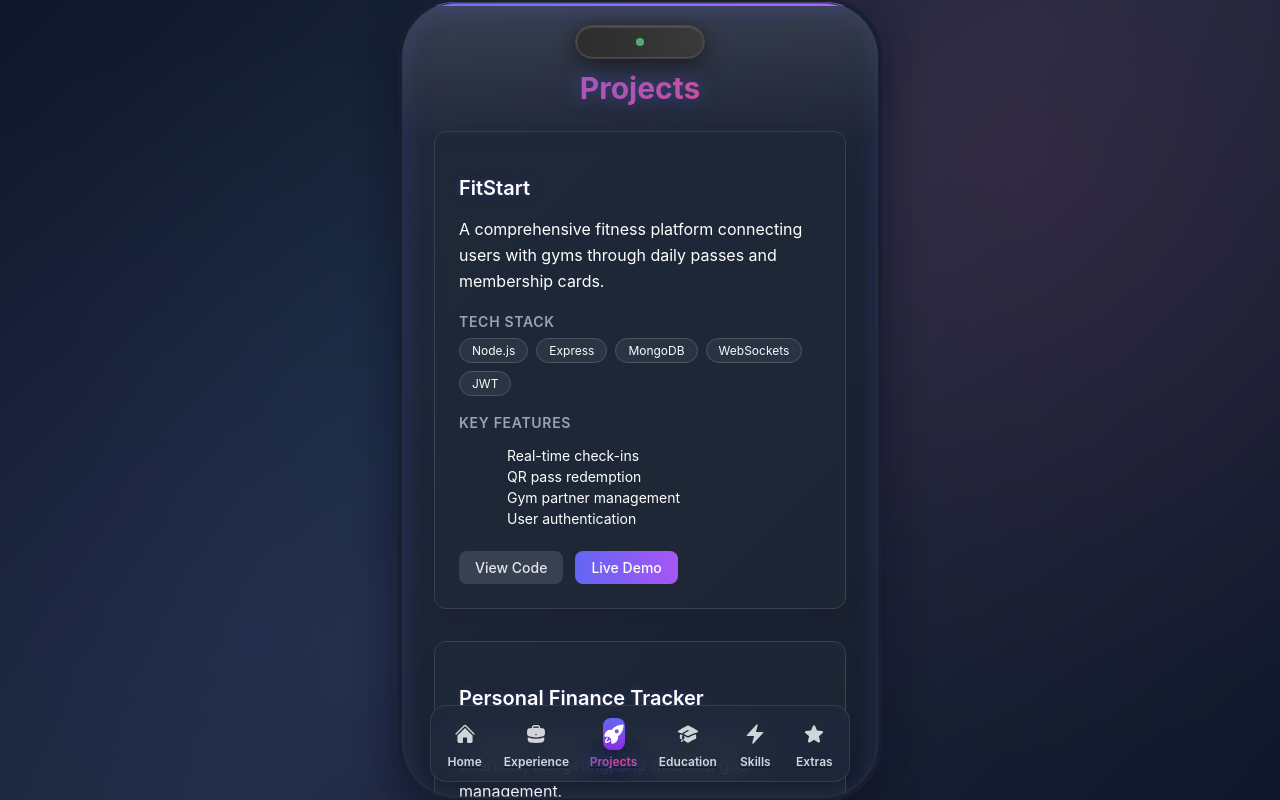
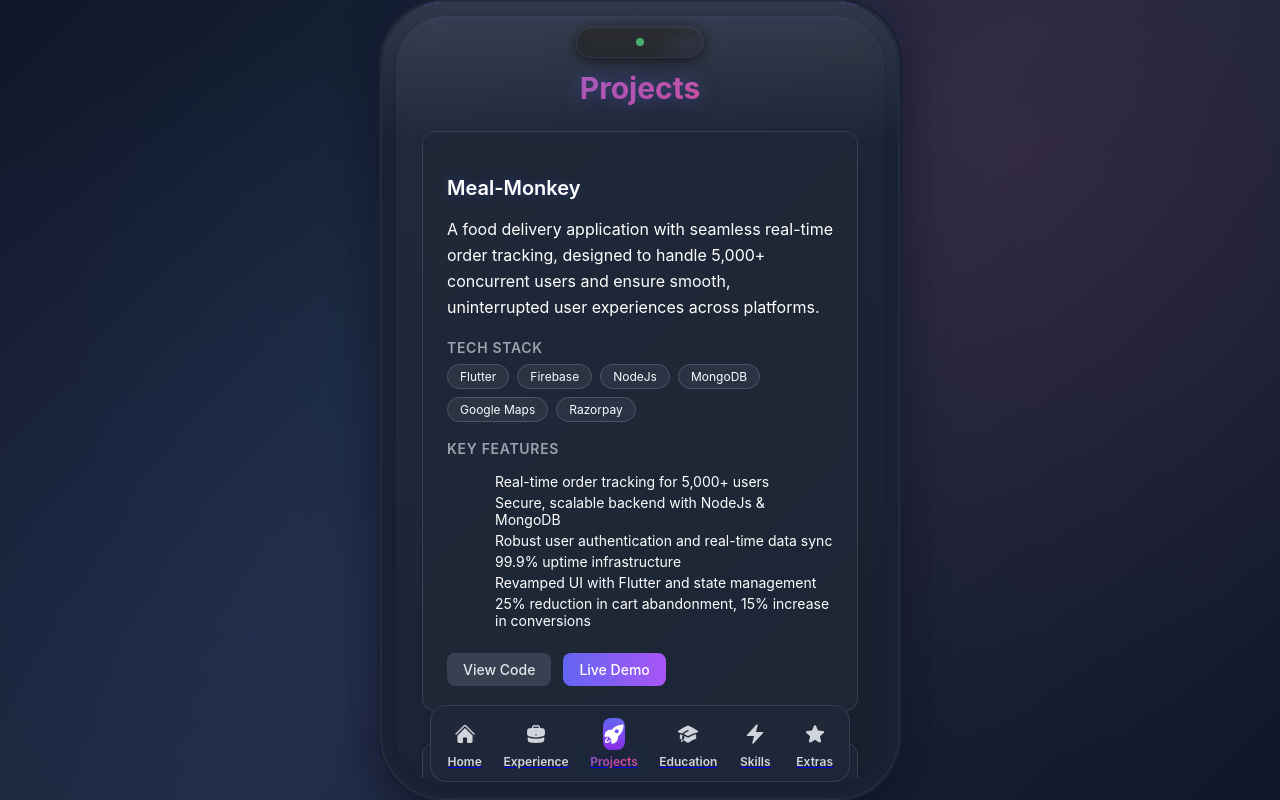
Before and after one commit to yashnandwanii/My-portfolio, a React (Vite) app in the folder my-portfolio/: page /projects in a window 1280 px wide. Built offline with nearby package versions, Linux system fonts and the light colour scheme.

Commit message:
new nandwani

```diff
--- a/my-portfolio/src/App.tsx
+++ b/my-portfolio/src/App.tsx
@@ -11,7 +11,9 @@ import {
   HiBars3,
   HiXMark,
   HiHeart,
-  HiCodeBracket
+  HiCodeBracket,
+  HiSun,
+  HiMoon
 } from "react-icons/hi2";
 import Loader from "./components/Loader";
 import Experience from "./components/Experience";
@@ -85,20 +87,17 @@ function App() {
     <Router>
       <div className="min-h-screen w-full flex items-center justify-center dark-bg">
         <div
-          className={`phone-frame premium-iphone-frame ${
-            isMobile
-              ? "w-full h-full max-w-full max-h-full bg-black"
-              : "relative overflow-hidden"
-          }`}
+          className="phone-frame premium-iphone-frame overflow-hidden"
           style={isMobile ? {} : {
-            width: 480, // Wider for iPhone 16 Pro Max
-            height: 1040, // Proportional height
-            maxWidth: "100vw",
-            maxHeight: "100vh",
-            boxShadow: "0 0 0 2px #181f2e, 0 0 32px 4px rgba(99,102,241,0.12), 0 8px 40px 0 rgba(0,0,0,0.7)",
+            width: 520,
+            height: 1040,
+            maxWidth: '100vw',
+            maxHeight: '100vh',
+            boxShadow: '0 0 0 2px #181f2e, 0 0 32px 4px rgba(99,102,241,0.12), 0 8px 40px 0 rgba(0,0,0,0.7)',
             borderRadius: 56,
-            border: "2.5px solid #181f2e",
-            background: "linear-gradient(135deg, #181f2e 0%, #232b3e 100%)"
+            border: '2.5px solid #181f2e',
+            background: 'linear-gradient(135deg, #181f2e 0%, #232b3e 100%)',
+            position: 'relative'
           }}
         >
           {/* Dynamic Island for desktop */}
@@ -110,7 +109,7 @@ function App() {
             </div>
           )}
           {/* Content area: less top padding for Home page */}
-          <div className={`${location === '/' ? 'pt-32' : 'pt-48'} pb-4 px-4 h-full overflow-y-auto bg-gray-900 rounded-b-3xl premium-content-shadow`}>
+          <div className={`${location === '/' ? 'pt-32' : 'pt-48'} pb-4 pt-8 pb-8 px-6 h-full overflow-y-auto premium-content-shadow`}>
             <Suspense fallback={<Loader />}>
               <Routes>
                 {pages.map((page) => (
@@ -138,18 +137,6 @@ function App() {
           </div>
         </div>
       </div>
-      {/* Responsive: Remove iPhone frame on mobile */}
-      <style>{`
-        @media (max-width: 768px) {
-          div[style*='width: 430px'] {
-            width: 100vw !important;
-            height: 100vh !important;
-            border: none !important;
-            border-radius: 0 !important;
-            box-shadow: none !important;
-          }
-        }
-      `}</style>
     </Router>
   );
 }
--- a/my-portfolio/src/components/Navbar.tsx
+++ b/my-portfolio/src/components/Navbar.tsx
@@ -31,13 +31,13 @@ const Navbar: React.FC = () => {
             <Link
               key={page.path}
               to={page.path}
-              className={`flex flex-col items-center justify-center px-3 py-1 rounded-xl transition-all duration-200 relative ${isActive ? 'bg-gradient-to-b from-indigo-500/20 to-purple-600/20' : 'hover:bg-gray-800/50'}`}
+              className={`flex flex-col items-center justify-center px-3 py-1 rounded-xl transition-all duration-300 relative group will-change-transform will-change-shadow ${isActive ? 'bg-gradient-to-b from-indigo-500/20 to-purple-600/20' : ''}`}
               style={{ minWidth: 48 }}
             >
-              <div className={`flex items-center justify-center w-8 h-8 mb-1 rounded-lg ${isActive ? 'bg-gradient-to-br from-indigo-500 to-purple-600 shadow-xl text-white' : 'bg-gray-800/50 text-gray-300'}`}>
+              <div className={`flex items-center justify-center w-8 h-8 mb-1 rounded-lg transition-all duration-300 group-hover:scale-110 group-hover:shadow-[0_4px_24px_0_rgba(99,102,241,0.18)] group-hover:bg-gradient-to-br group-hover:from-indigo-500/30 group-hover:to-purple-600/30 group-hover:backdrop-blur-md group-hover:-translate-y-1 ${isActive ? 'bg-gradient-to-br from-indigo-500 to-purple-600 shadow-xl text-white' : 'bg-gray-800/50 text-gray-300'}`}>
                 <IconComponent size={22} />
               </div>
-              <span className={`text-xs font-semibold ${isActive ? 'glowy-text' : 'text-gray-300'} transition-all`}>{page.name}</span>
+              <span className={`text-xs font-semibold transition-all duration-300 group-hover:bg-gradient-to-r group-hover:from-indigo-400 group-hover:to-purple-400 group-hover:bg-clip-text group-hover:text-transparent group-hover:drop-shadow-md ${isActive ? 'glowy-text' : 'text-gray-300'}`}>{page.name}</span>
               {isActive && (
                 <span className="absolute -bottom-1 left-1/2 -translate-x-1/2 w-8 h-1 rounded-full bg-gradient-to-r from-indigo-500 to-purple-600 shadow-xl animate-pulse"></span>
               )}
--- a/my-portfolio/src/components/Projects.tsx
+++ b/my-portfolio/src/components/Projects.tsx
@@ -4,29 +4,79 @@ import PageDivider from "./PageDivider";
 
 const projects = [
   {
-    name: "FitStart",
-    description: "A comprehensive fitness platform connecting users with gyms through daily passes and membership cards.",
-    tech: ["Node.js", "Express", "MongoDB", "WebSockets", "JWT"],
-    features: ["Real-time check-ins", "QR pass redemption", "Gym partner management", "User authentication"],
-    github: "https://github.com/yashnandwani/fitstart",
-    live: "https://fitstart.com"
+    name: "Meal-Monkey",
+    description: "A food delivery application with seamless real-time order tracking, designed to handle 5,000+ concurrent users and ensure smooth, uninterrupted user experiences across platforms.",
+    tech: ["Flutter", "Firebase", "NodeJs", "MongoDB", "Google Maps", "Razorpay"],
+    features: [
+      "Real-time order tracking for 5,000+ users",
+      "Secure, scalable backend with NodeJs & MongoDB",
+      "Robust user authentication and real-time data sync",
+      "99.9% uptime infrastructure",
+      "Revamped UI with Flutter and state management",
+      "25% reduction in cart abandonment, 15% increase in conversions"
+    ],
+    period: "Feb 2025 – Jun 2025",
+    github: "https://github.com/yashnandwani/meal-monkey",
+    live: "https://meal-monkey-demo.com"
   },
   {
-    name: "Personal Finance Tracker",
-    description: "A web application for tracking personal finances, budgeting, and financial goal management.",
-    tech: ["Node.js", "Express", "MongoDB", "JWT", "REST API"],
-    features: ["Budget planning", "Expense categorization", "Goal tracking", "Secure authentication"],
-    github: "https://github.com/yashnandwani/finance-tracker",
-    live: "https://finance-tracker.com"
+    name: "Quizzler",
+    description: "A scalable quiz platform for 5,000+ tech students with 10+ topic-wise quizzes covering DevOps, Kubernetes, and Networking.",
+    tech: ["Flutter", "Firebase", "Gemini", "VertexAI"],
+    features: [
+      "Dynamic quiz generation with Gemini LLM",
+      "10+ topic-wise quizzes",
+      "Real-time backend with Firebase Firestore & Auth",
+      "Supports 10K+ quiz attempts and user management",
+      "80% reduction in manual curation via AI"
+    ],
+    period: "Nov 2024 – Jun 2025",
+    github: "https://github.com/yashnandwanii/Quizzler",
+    live: "https://quizzler-demo.com"
   },
   {
-    name: "E-Commerce Platform",
-    description: "A full-stack e-commerce solution with user management, product catalog, and payment integration.",
-    tech: ["React", "Node.js", "MongoDB", "Stripe", "Redux"],
-    features: ["Product catalog", "Shopping cart", "Payment processing", "Order management"],
-    github: "https://github.com/yashnandwani/ecommerce",
-    live: "https://ecommerce-demo.com"
-  }
+    name: "Task Management App",
+    description: "A productivity app for managing tasks, deadlines, and team collaboration with offline support.",
+    tech: ["Flutter", "Cubit", "SQLite", "Docker", "TypeScript"],
+    features: [
+      "Task creation, deadlines, and reminders",
+      "Offline support with SQLite",
+      "Team collaboration and status tracking",
+      "Dockerized backend for easy deployment"
+    ],
+    period: "2025",
+    github: "https://github.com/yashnandwanii/Task-Manager-App",
+    live: "https://task-manager-demo.com"
+  },
+  {
+    name: "News App",
+    description: "A modern news application with real-time updates, personalized feeds, and push notifications.",
+    tech: ["Flutter", "GetX", "Firebase"],
+    features: [
+      "Personalized news feed",
+      "Real-time updates and push notifications",
+      "Seamless navigation with GetX",
+      "Firebase backend for scalability and analytics"
+    ],
+    period: "2025",
+    github: "https://github.com/yashnandwanii/news_app",
+    live: "https://news-app-demo.com"
+  },
+  {
+    name: "Threads Social Media App",
+    description: "A social media platform for sharing threads, posts, and engaging with a vibrant community.",
+    tech: ["Flutter", "GetX", "Supabase"],
+    features: [
+      "Threaded posts and real-time comments",
+      "Supabase backend for instant data sync",
+      "Modern UI with Flutter and GetX",
+      "Community engagement features"
+    ],
+    period: "2025",
+    github: "https://github.com/yashnandwanii/Threads",
+    live: "https://threads-demo.com"
+  },
+
 ];
 
 const Projects: React.FC = () => (
--- a/my-portfolio/src/components/Skills.tsx
+++ b/my-portfolio/src/components/Skills.tsx
@@ -6,21 +6,20 @@ const skillCategories = [
   {
     category: "Programming Languages",
     skills: [
-      { name: "JavaScript", level: 90 },
-      { name: "Python", level: 85 },
-      { name: "Java", level: 80 },
-      { name: "C++", level: 75 },
-      { name: "TypeScript", level: 85 }
+      { name: "Dart", level: 90 },
+      { name: "Java", level: 85 },
+      { name: "JavaScript", level: 80 },
+      { name: "C++", level: 75 }
+
     ]
   },
   {
     category: "Frontend Development",
     skills: [
-      { name: "React", level: 90 },
-      { name: "HTML/CSS", level: 95 },
-      { name: "Tailwind CSS", level: 85 },
-      { name: "Next.js", level: 80 },
-      { name: "Vue.js", level: 70 }
+      { name: "Flutter", level: 90 },
+      { name: "GetX", level: 95 },
+      { name: "Cubit", level: 75 },
+
     ]
   },
   {
@@ -30,25 +29,19 @@ const skillCategories = [
       { name: "Express.js", level: 85 },
       { name: "MongoDB", level: 80 },
       { name: "PostgreSQL", level: 75 },
-      { name: "Redis", level: 70 }
+      { name: "Firebase", level: 80 },
+      { name: "Supabase", level: 85 }
+
     ]
   },
-  {
-    category: "Mobile Development",
-    skills: [
-      { name: "React Native", level: 85 },
-      { name: "Flutter", level: 80 },
-      { name: "Android (Kotlin)", level: 75 },
-      { name: "iOS (Swift)", level: 70 }
-    ]
-  },
+
   {
     category: "Tools & Technologies",
     skills: [
       { name: "Git", level: 90 },
       { name: "Docker", level: 80 },
       { name: "AWS", level: 75 },
-      { name: "Firebase", level: 85 },
+
       { name: "CI/CD", level: 70 }
     ]
   }
@@ -130,12 +123,11 @@ const Skills: React.FC = () => (
           "Data Structures & Algorithms",
           "System Design",
           "RESTful APIs",
-          "GraphQL",
-          "Microservices",
+          "SOLID Principles",
           "Agile/Scrum",
           "Problem Solving",
-          "Team Collaboration",
-          "Technical Writing"
+          "Team Collaboration"
+
         ].map((skill, idx) => (
           <motion.div
             key={idx}
--- a/my-portfolio/src/index.css
+++ b/my-portfolio/src/index.css
@@ -202,14 +202,24 @@ body {
 
 /* Dynamic Island */
 .dynamic-island {
-  background: linear-gradient(145deg, #1a1a1a, #2d2d2d);
+  background: linear-gradient(135deg, #181a20 60%, #232b3e 100%);
   border-radius: 20px;
   box-shadow:
-    0 0 0 1px #333,
-    0 4px 20px rgba(0, 0, 0, 0.8),
-    inset 0 1px 0 rgba(255, 255, 255, 0.1);
-  border: 1px solid #444;
+    0 2px 12px 0 rgba(0,0,0,0.85),
+    0 0 0 1.5px #232b3e,
+    0 1.5px 0 0 #fff1 inset;
+  border: 1.5px solid #232b3e;
   backdrop-filter: blur(10px);
+  position: relative;
+}
+.dynamic-island::after {
+  content: '';
+  position: absolute;
+  inset: 0;
+  border-radius: 20px;
+  box-shadow: 0 0 0 8px rgba(24,26,32,0.18) inset;
+  pointer-events: none;
+  z-index: 2;
 }
 
 .dynamic-island:hover {
@@ -1098,17 +1108,23 @@ body {
 }
 
 .premium-iphone-frame {
-  box-shadow: 0 0 0 2px #181f2e, 0 0 32px 4px rgba(99,102,241,0.12), 0 8px 40px 0 rgba(0,0,0,0.7), 0 1.5px 0 0 #232b3e inset;
-  border-radius: 56px !important;
-  border: 2.5px solid #181f2e !important;
-  background: linear-gradient(135deg, #181f2e 0%, #232b3e 100%) !important;
+  box-shadow:
+    0 0 0 3px #232b3e, /* darker, subtle metallic border */
+    0 0 0 8px #181f2e, /* deep shadow for depth */
+    0 8px 40px 0 rgba(0,0,0,0.7),
+    0 0 32px 4px rgba(99,102,241,0.10),
+    0 1.5px 0 0 #232b3e inset,
+    0 0 32px 8px rgba(168,85,247,0.08) inset;
+  border-radius: 64px !important;
+  border: 2.5px solid #232b3e !important; /* darker titanium color */
+  background: linear-gradient(135deg, #232b3e 0%, #232b3e 100%) !important;
   position: relative;
 }
 .premium-iphone-frame::before {
   content: '';
   position: absolute;
   top: 0; left: 0; right: 0; height: 18%;
-  border-radius: 56px 56px 0 0;
+  border-radius: 64px 64px 0 0;
   background: linear-gradient(180deg, rgba(255,255,255,0.10) 0%, rgba(24,31,46,0.08) 100%);
   pointer-events: none;
   z-index: 50;
@@ -1117,10 +1133,24 @@ body {
   content: '';
   position: absolute;
   inset: 0;
-  border-radius: 56px;
-  box-shadow: 0 2px 24px 0 rgba(99,102,241,0.10) inset, 0 0 0 1.5px #232b3e inset;
+  border-radius: 64px;
+  box-shadow:
+    0 2px 24px 0 rgba(99,102,241,0.10) inset,
+    0 0 0 1.5px #181f2e inset,
+    0 0 0 14px #181f2e inset; /* thinner, closer bezel */
   pointer-events: none;
   z-index: 40;
+}
+.iphone-bezel {
+  position: absolute;
+  top: 18px; left: 18px; right: 18px; bottom: 18px;
+  border-radius: 44px;
+  background: #111827;
+  box-shadow:
+    0 0 0 2px #000,
+    0 0 16px 0 rgba(0,0,0,0.18) inset;
+  z-index: 60;
+  pointer-events: none;
 }
 .premium-content-shadow {
   box-shadow: 0 8px 32px 0 rgba(99,102,241,0.10) inset, 0 1.5px 0 0 #fff1 inset;
```
Also changed, not shown: my-portfolio/src/components/Education.tsx (+88 -36 lines).
